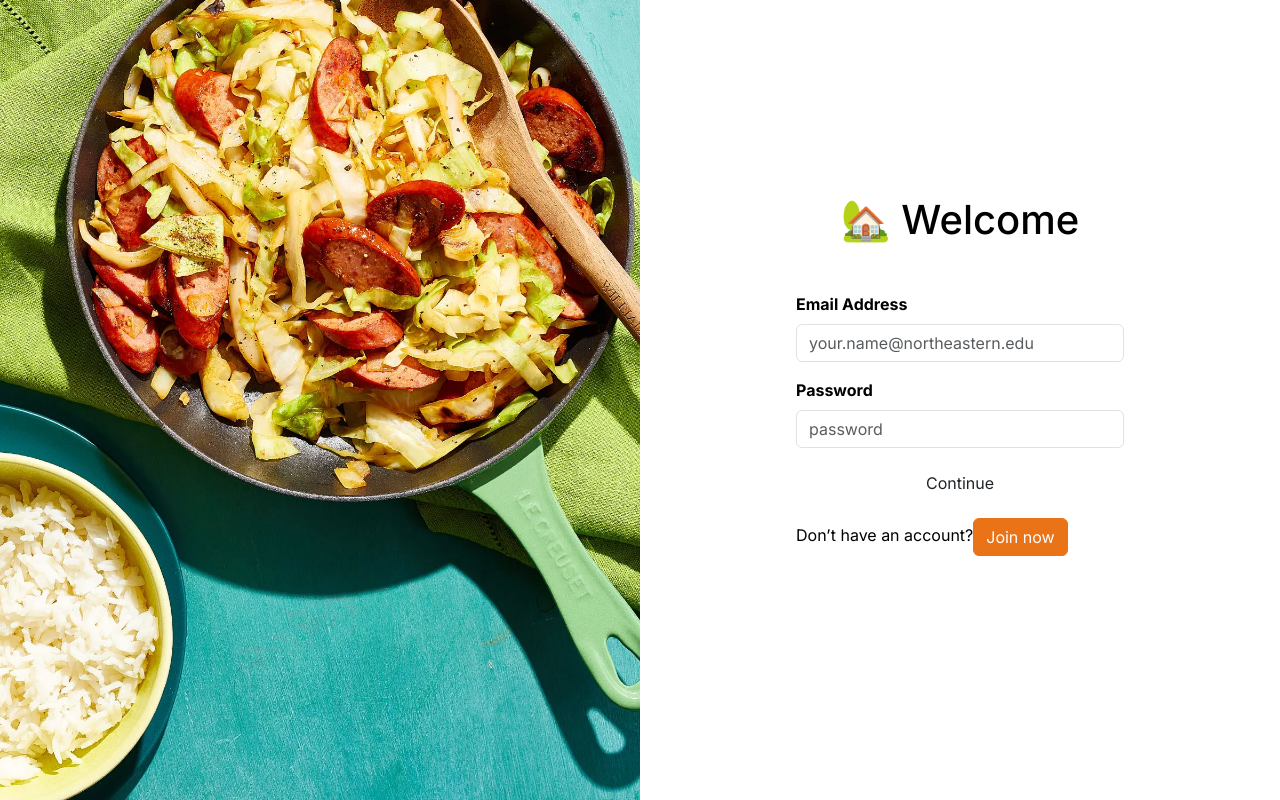
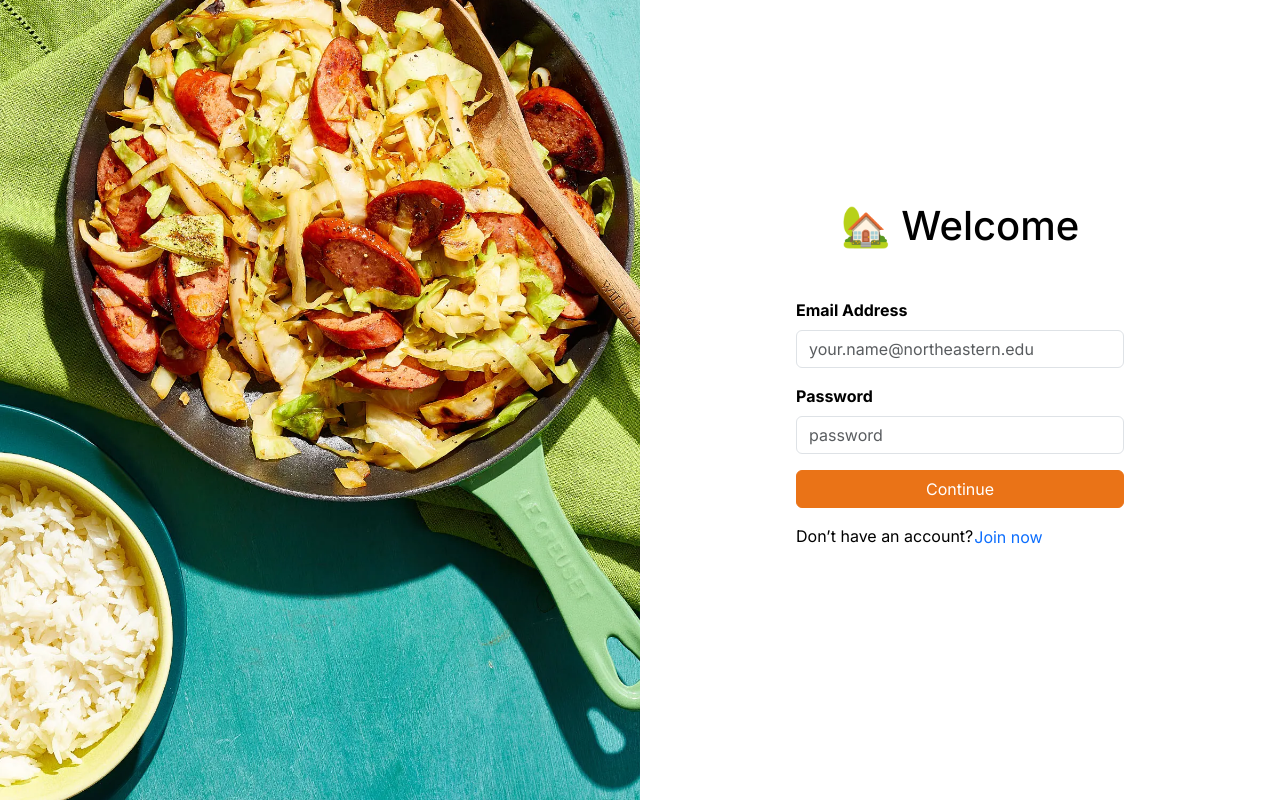
Before and after one commit to CKYWEB/good-eats, a Next.js app: page /login in a window 1280 px wide. Built offline with nearby package versions, Linux system fonts and the light colour scheme.

Commit message:
change: button component

```diff
--- a/src/app/components/Button/button.js
+++ b/src/app/components/Button/button.js
@@ -1,14 +1,14 @@
 import styles from "./button.module.scss";
 
 export default function Button(props) {
-    const {loading, className, onClick, type="primary"} = props;
-    const buttonStyle = `btn-${type}`;
+    const {loading, className, styleType="primary", ...rest } = props;
+    const buttonStyle = `btn-${styleType}`;
 
     return (
       <button
+        type="button"
         className={`btn ${styles[buttonStyle]} ${className}`}
-        type="button"
-        onClick={onClick}
+        {...rest}
       >
         <span
           className={`spinner-border spinner-border-sm me-2 ${loading ? "" : "visually-hidden"}`}
```
